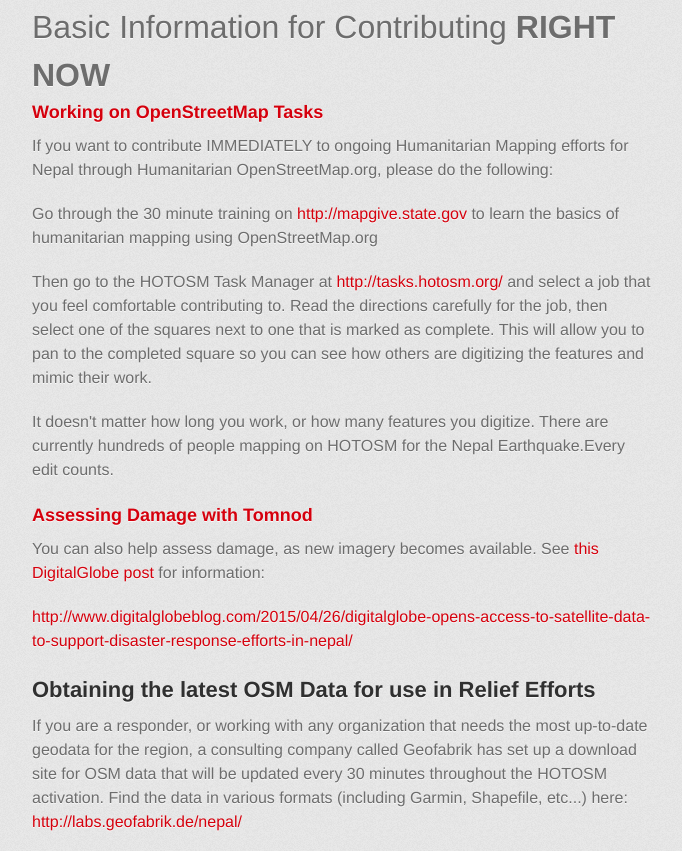
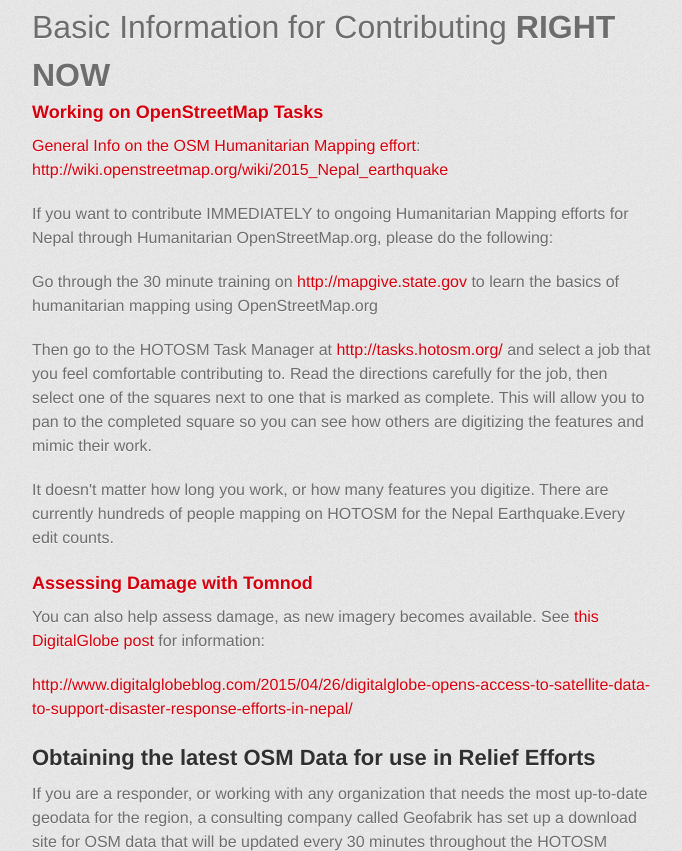
Before and after one commit to StanfordGeospatialCenter/Map4Nepal_Resources, a plain HTML site: page index.html in a window 1280 px wide. Shown: the part 2012-2863 px from the top of the page, without its empty margins (298-980 px from the left). Drawn offline with Linux system fonts and the light colour scheme; a web font is replaced by a local one.

```diff
--- a/index.html
+++ b/index.html
@@ -89,6 +89,8 @@
 <h3>
 <a id="working-on-openstreetmap-tasks" class="anchor" href="#working-on-openstreetmap-tasks" aria-hidden="true"><span class="octicon octicon-link"></span></a>Working on OpenStreetMap Tasks</h3>
 
+<p><a href="http://wiki.openstreetmap.org/wiki/2015_Nepal_earthquake">General Info on the OSM Humanitarian Mapping effort</a>: <a href="http://wiki.openstreetmap.org/wiki/2015_Nepal_earthquake">http://wiki.openstreetmap.org/wiki/2015_Nepal_earthquake</a></p>
+
 <p>If you want to contribute IMMEDIATELY to ongoing Humanitarian Mapping efforts for Nepal through Humanitarian OpenStreetMap.org, please do the following:</p>
 
 <p>Go through the 30 minute training on <a href="http://mapgive.state.gov">http://mapgive.state.gov</a> to learn the basics of humanitarian mapping using OpenStreetMap.org</p>
```
Also changed, not shown: params.json (+1 -1 lines).
